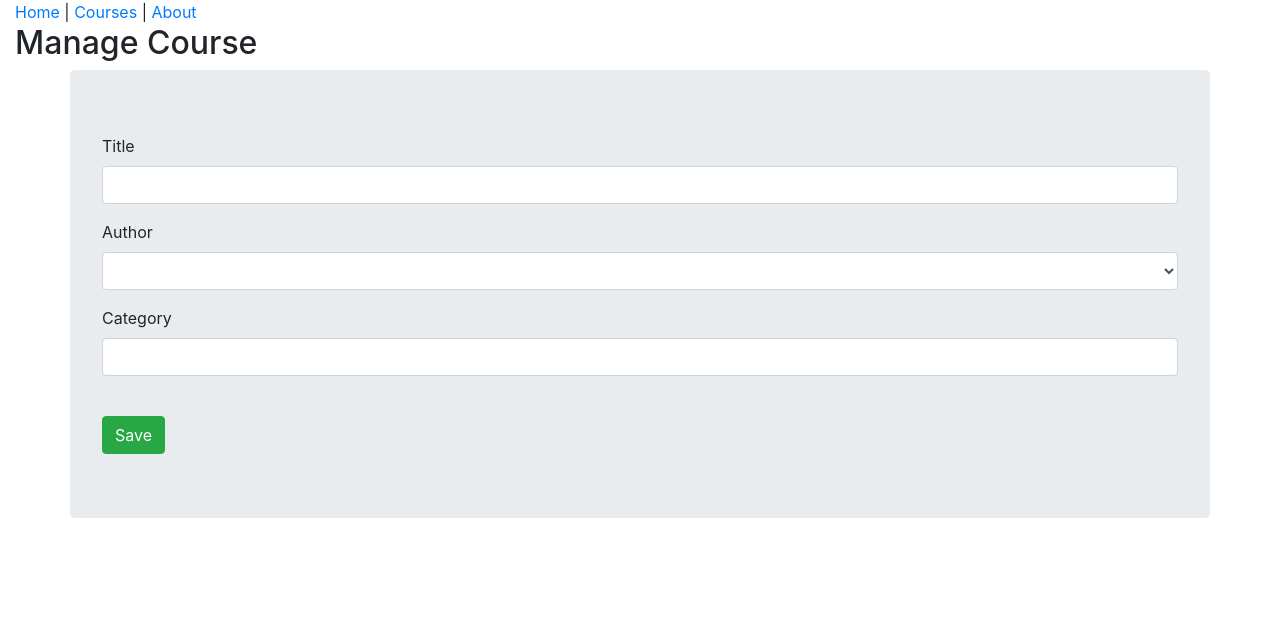
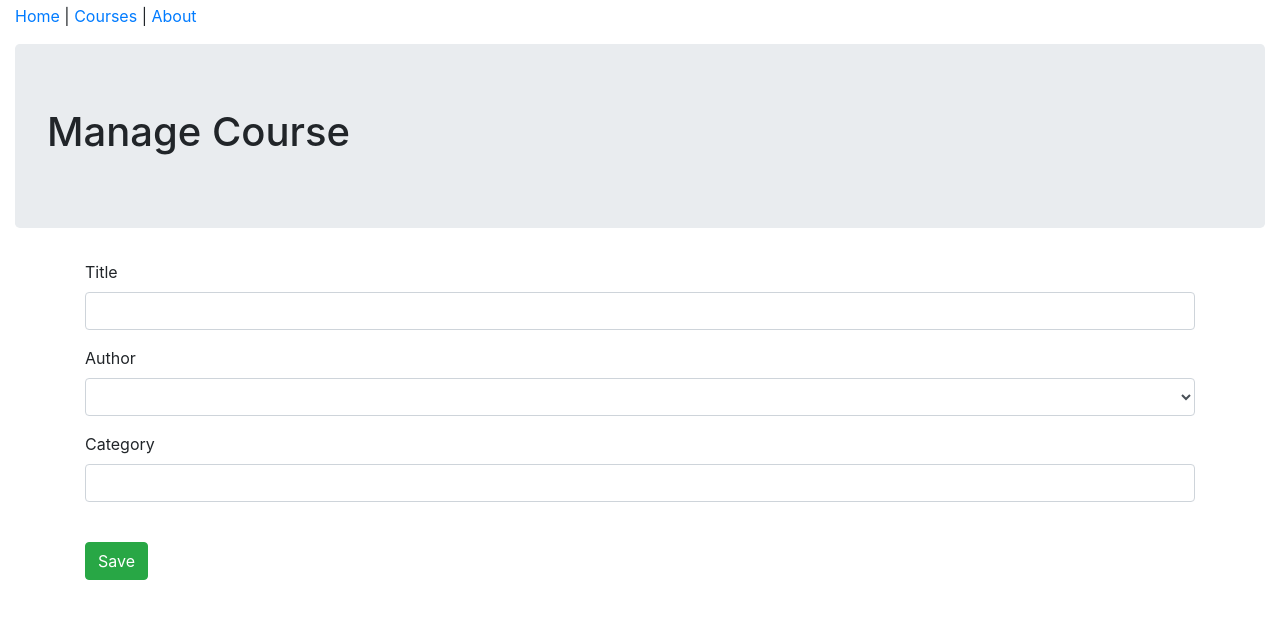
Before and after one commit to HubTicaBB/CoursesAdministration, a React (Create React App) app in the folder client/: page /course/1 in a window 1280 px wide. Shown: the top 618 px of the page. Built offline with nearby package versions, Linux system fonts and the light colour scheme; no server answers.

Commit message:
Style components

```diff
--- a/client/src/components/CourseForm.js
+++ b/client/src/components/CourseForm.js
@@ -2,7 +2,7 @@ import React from 'react';
 
 const CourseForm = props => {
     return (
-        <form className='container jumbotron'>
+        <form className='container'>
             <div className='form-group'>
                 <label htmlFor='title'>Title</label>
                 <div className='field'>
--- a/client/src/components/CourseList.js
+++ b/client/src/components/CourseList.js
@@ -5,7 +5,7 @@ import { Link } from 'react-router-dom';
 const CourseList = props => {
     return (
         <table className='table table-hover'>
-            <thead>
+            <thead className='bg-secondary text-light'>
                 <tr>
                     <th>Title</th>
                     <th>Author ID</th>
--- a/client/src/components/CoursesPage.js
+++ b/client/src/components/CoursesPage.js
@@ -12,8 +12,10 @@ const CoursesPage = () => {
 
     return (
         <>
-            <h2>Courses</h2>
-            <Link to='/course' className='btn btn-success mt-2 mb-5'>Add new course</Link>
+            <div className='jumbotron'>
+                <h1>Courses</h1>
+                <Link to='/course' className='btn btn-success mt-2'>Add new course</Link>
+            </div>
             <CourseList courses={ courses } />
         </>
     );
--- a/client/src/components/ManageCoursePage.js
+++ b/client/src/components/ManageCoursePage.js
@@ -4,7 +4,9 @@ import CourseForm from './CourseForm';
 const ManageCoursePage = props => {
     return (
         <>
-            <h2>Manage Course</h2>
+            <div className='jumbotron'>
+                <h1>Manage Course</h1>
+            </div>
             <CourseForm />
         </>
     );
--- a/client/src/components/common/Header.js
+++ b/client/src/components/common/Header.js
@@ -5,7 +5,7 @@ const Header = () => {
     const activeStyle = { color: 'orange' };
 
     return (
-        <nav>
+        <nav className='mt-1 mb-3'>
             <NavLink exact to='/' activeStyle={ activeStyle }>Home</NavLink>{ ' | ' }
             <NavLink to='/courses' activeStyle={ activeStyle }>Courses</NavLink>{ ' | ' }
             <NavLink to='/about' activeStyle={ activeStyle }>About</NavLink>
```
